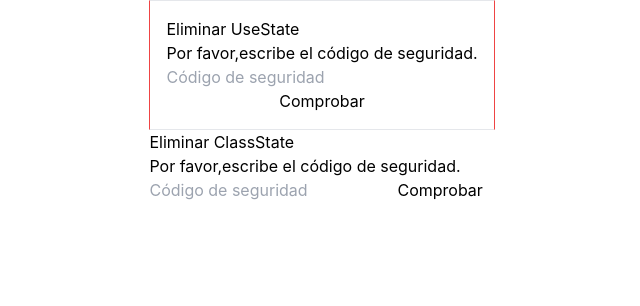
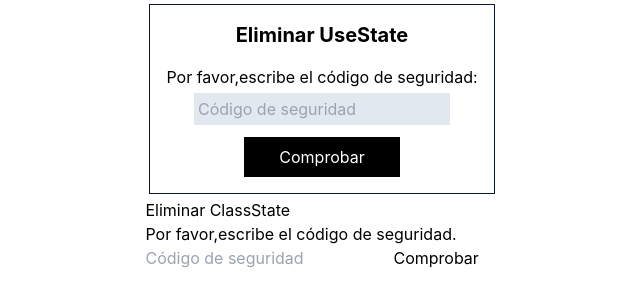
Before and after one commit to Alfred024/react_states, a Next.js app: page /UseState in a window 1280 px wide. Shown: the top 306 px of the page, without its empty margins (318-958 px from the left). Built offline with nearby package versions, Linux system fonts and the light colour scheme.

Commit message:
Created styles for UseState

```diff
--- a/src/pages/UseState.js
+++ b/src/pages/UseState.js
@@ -25,20 +25,23 @@ function UseState() {
 
     if(!state.confirmed && !state.deleted){
         return(
-            <div className="flex flex-col justify-center border border-x-red-500 p-4">
-              <h2>Eliminar UseState</h2>
-              <p>Por favor,escribe el código de seguridad.</p>
+            <div className="m-1 flex flex-col justify-center items-center border border-slate-900 p-4">
+
+              <h2 className="font-bold text-xl mb-4">Eliminar UseState</h2>
+              <p>Por favor,escribe el código de seguridad:</p>
 
               {(state.error) && (<p>Hay un error</p>)}
               {state.loading && (<p>Cargando...</p>)}
 
               <input
+                  className="my-1 bg-slate-200 p-1 "
                   placeholder="Código de seguridad"
                   onChange={(event) => {
                       setState({...state, typed: event.target.value});
                   }}/>
 
               <button
+                className="mt-2 text-white bg-black w-1/2 p-2"
                   onClick={()=>{
                       setState({
                         ...state,
@@ -51,9 +54,15 @@ function UseState() {
           );
     }else if(state.confirmed && !state.deleted){
         return(
-            <div className="border p-4 bg-red-200">
-                <p>¿Segur@ que deseas eliminar?</p>
+            <div className="flex flex-col border p-4 bg-red-200">
+                <p
+                    className="font-bold mx-2"
+                >¿Segur@ que deseas eliminar?</p>
+
+                <div
+                    className="mt-4 flex justify-around">
                     <button
+                        className="p-1 w-16 bg-slate-200 border border-slate-900 rounded-md"
                         onClick={() =>{
                             setState({
                                 ...state,
@@ -63,6 +72,7 @@ function UseState() {
                     >Sí</button>
 
                     <button
+                        className="p-1 w-16 bg-slate-200 border border-slate-900 rounded-md"
                         onClick={() =>{
                             setState({
                                 ...state,
@@ -71,12 +81,14 @@ function UseState() {
                         }}
                     >No</button>
                 </div>
+            </div>
         );
     } else if(state.confirmed && state.deleted){
         return(
             <div className="p-4 bg-green-200">
-                <h2 m-2>Eliminado</h2>
+                <h1 className="font-bold mb-4">Eliminado</h1>
                 <button
+                    className="py-1 px-2 w-fit bg-slate-200 border border-slate-900 rounded-md"
                     onClick={() =>{
                         setState({
                             ...state,
```
Lines whose indentation alone changed are shown as unchanged.
